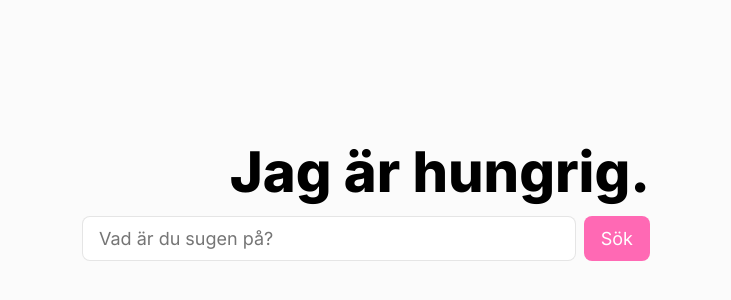
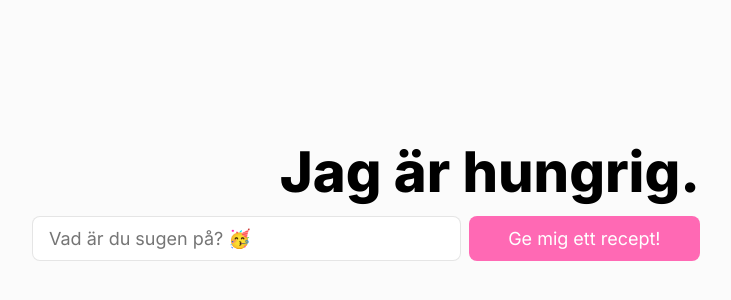
Before and after one commit to MatildaMared/project__give-me-recipes, a Next.js app: page / in a window 1280 px wide. Shown: the part 198-498 px from the top of the page, without its empty margins (274-1005 px from the left). Built offline with nearby package versions, Linux system fonts and the light colour scheme.

Commit message:
improve styling

```diff
--- a/src/app/style.css
+++ b/src/app/style.css
@@ -15,8 +15,7 @@
 	flex-direction: column;
 	gap: 16px;
 	text-align: right;
-	width: calc(min(100%, 600px));
-
+	width: calc(min(100%, 700px));
 
 	& h1 {
 		font-size: 56px;
--- a/src/components/SearchInput/SearchInput.tsx
+++ b/src/components/SearchInput/SearchInput.tsx
@@ -22,16 +22,11 @@ function SearchInput() {
 			<input
 				type="text"
 				className="border border-black/10 rounded-lg px-4 py-2 text-lg mr-2"
-				placeholder="Vad är du sugen på?"
+				placeholder="Vad är du sugen på? 🥳"
 				value={searchTerm}
 				onChange={handleChange}
 			/>
-			<button
-				type="submit"
-				className="bg-pink-400 text-white px-4 py-2 text-lg rounded-lg hover:bg-pink-500 transition-all"
-			>
-				Sök
-			</button>
+			<button type="submit">Ge mig ett recept!</button>
 		</form>
 	);
 }
--- a/src/components/SearchInput/search-input.css
+++ b/src/components/SearchInput/search-input.css
@@ -3,6 +3,10 @@
 	align-items: center;
 	gap: 8px;
 	font-size: 18px;
+
+	@media (max-width: 768px) {
+		flex-direction: column;
+	}
 
 	& input {
 		padding: 8px 16px;
@@ -10,6 +14,7 @@
 		font: inherit;
 		border: 1px solid rgba(0, 0, 0, 0.1);
 		width: 100%;
+		flex: 2;
 	}
 
 	& button {
@@ -21,6 +26,8 @@
 		cursor: pointer;
 		border: 1px solid transparent;
 		transition: all 0.2s ease-in-out;
+		flex: 1;
+		align-self: flex-end;
 
 		&:hover {
 			background-color: #d13f88;
```
